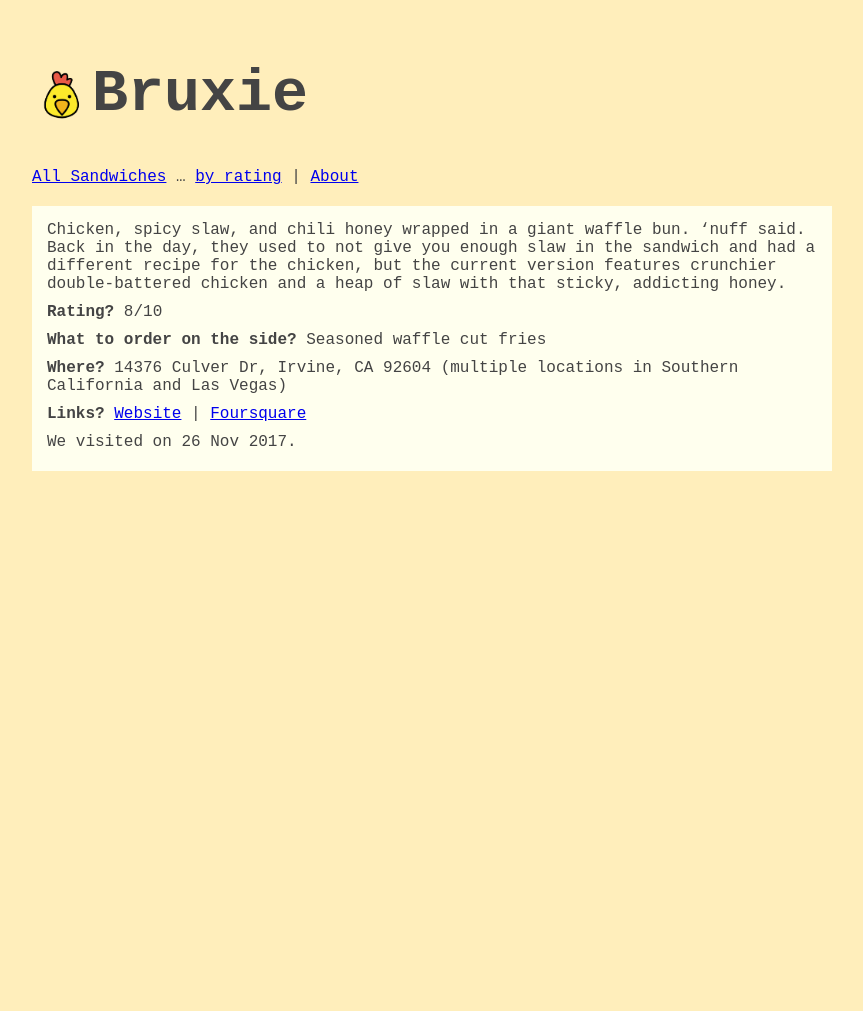
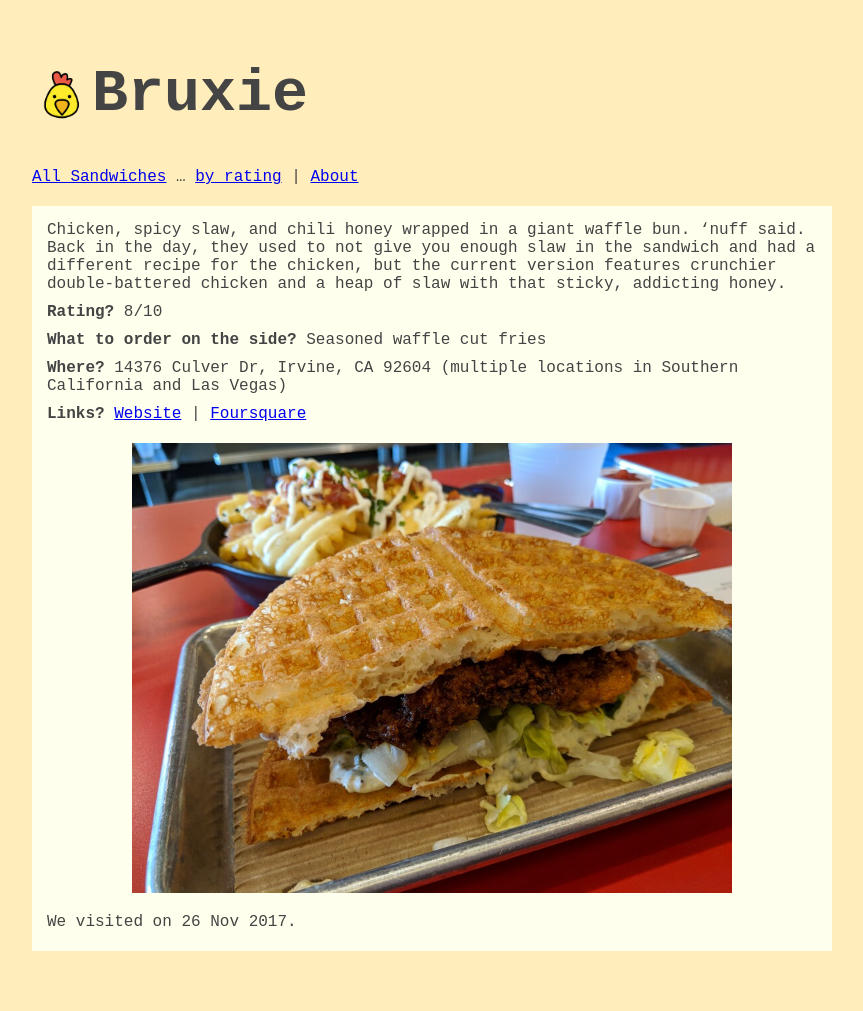
Before and after one commit to stefanthoss/chickenonabun, a Jekyll site: the page built from _posts/2017-11-26-bruxie.md, in a window 1280 px wide. Shown: the whole page, without its empty margins (208-1071 px from the left). Built offline with Jekyll 4.4.1, drawn with Linux system fonts in a browser that asks for light colours; before the commit the page ends 900 px from its top, so only the background shows below that.

Commit message:
Add image for Bruxie

```diff
--- a/_posts/2017-11-26-bruxie.md
+++ b/_posts/2017-11-26-bruxie.md
@@ -2,6 +2,7 @@
 title: "Bruxie"
 address: "14376 Culver Dr, Irvine, CA 92604"
 foursquare-link: http://4sq.com/14vxice
+image: /assets/images/bruxie.jpg
 multiple-loc: "Southern California and Las Vegas"
 rating: 8
 side-order: "Seasoned waffle cut fries"
```
Also changed, not shown: assets/images/bruxie.jpg (added).
